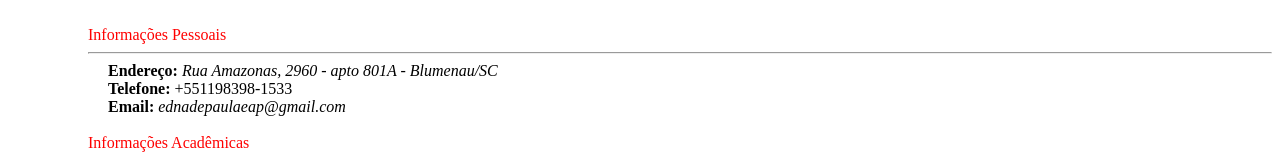
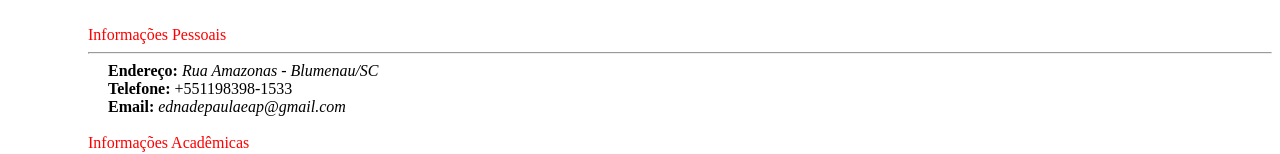
Before and after one commit to EdnaDeva/EdnaDeva.github.io, a plain HTML site: page index.html in a window 1280 px wide. Shown: the part 158-312 px from the top of the page. Drawn offline with Linux system fonts and the light colour scheme.

Commit message:
Update index.html

```diff
--- a/index.html
+++ b/index.html
@@ -24,7 +24,7 @@
                     <hr>
                 </ul>
                 <ul>
-                    <section><span class="campo">Endereço</span><span class="valor">Rua Amazonas, 2960 - apto 801A -
+                    <section><span class="campo">Endereço</span><span class="valor">Rua Amazonas -
                             Blumenau/SC</span></section>
                     <section><span class="campo">Telefone</span><span class="valor"></span>+551198398-1533</section>
                     <section><span class="campo">Email</span><span class="valor">ednadepaulaeap@gmail.com</span>
```
